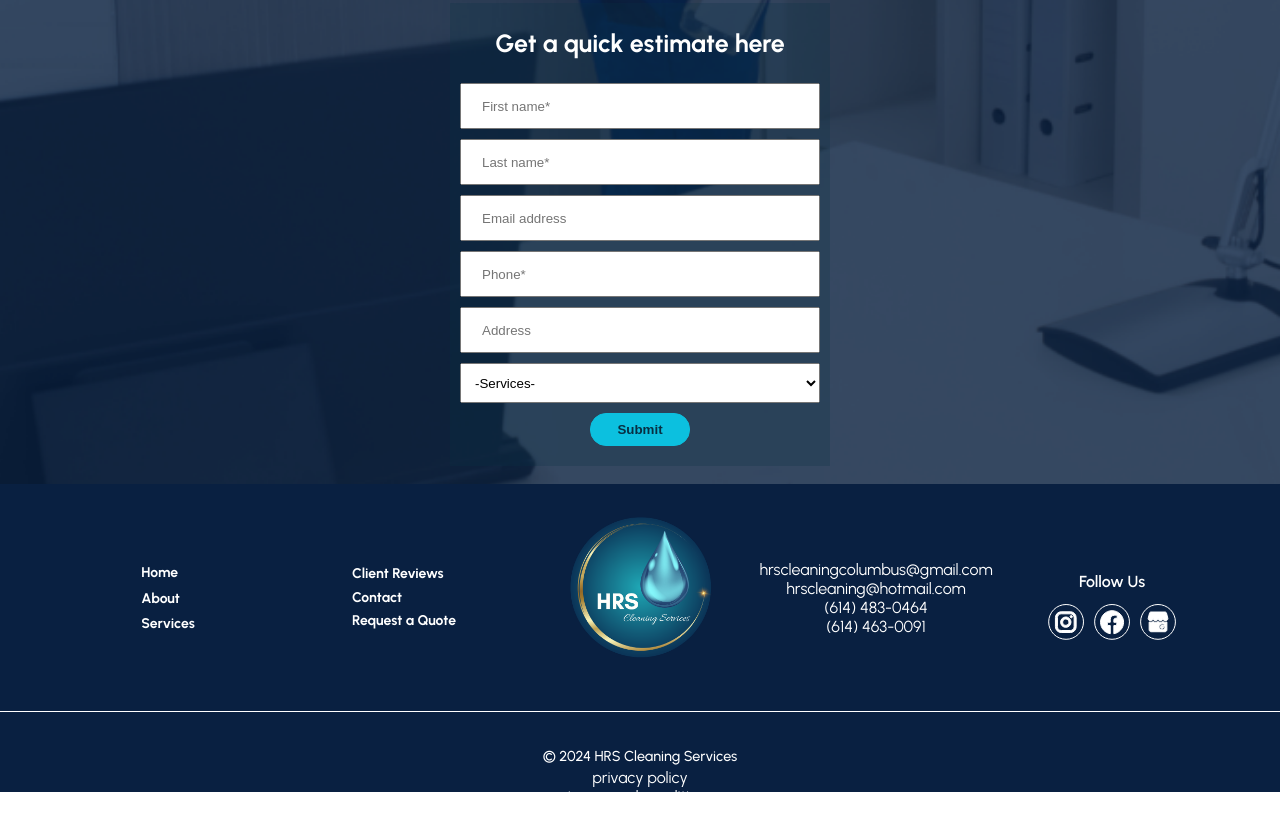
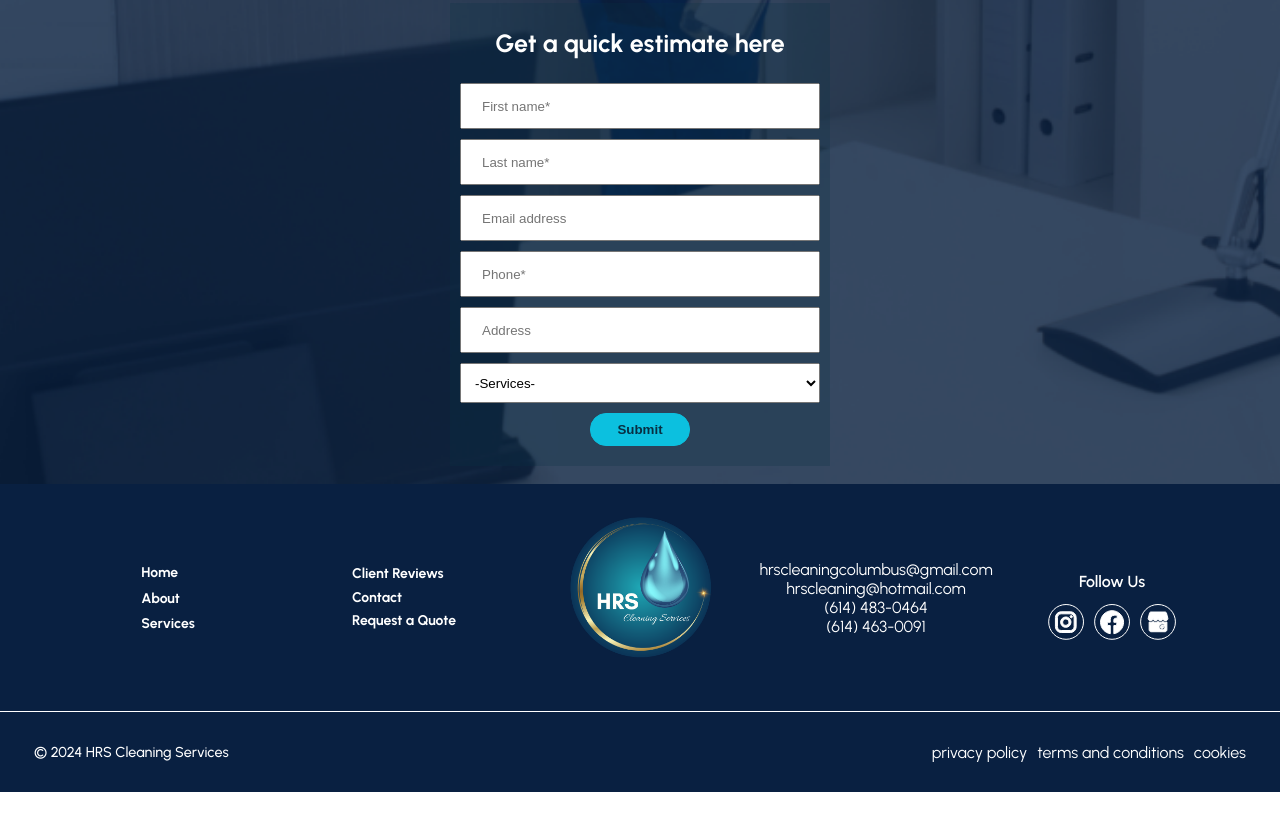
Before and after one commit to flaviasiv/HRS-LP, a website: page index.html in a window 1280 px wide. Shown: the part 4615-5440 px from the top of the page. After the commit the page ends 5407 px from the top, so only its background shows below. Drawn offline with nearby package versions, Linux system fonts and the light colour scheme.

Commit message:
rights final css

```diff
--- a/css/style.css
+++ b/css/style.css
@@ -1281,16 +1281,26 @@ footer{
     margin: auto;
 }
 .rights{
+    display: flex;
+    justify-content: space-between;
     position: relative;
     height: 81px;
     width: 100%;
     max-width: 9999px;
     margin: auto;
-    padding: 34px 0;
+    padding: 34px;
     background-color: #092041;
     align-items: center;
     text-align: center;
     border-top: 1px solid #fff;
+}
+.rights ul{
+    display: flex;
+    gap: 10px;
+    list-style: none;
+}
+.rights a {
+    text-decoration: underline;
 }
 .rights p{
     color: #fff;
@@ -1380,6 +1390,7 @@ footer{
         text-decoration: none;
     }
     .rights{
+        flex-direction: column;
         height: 70px;
         padding: 30px 0;
     }
```
